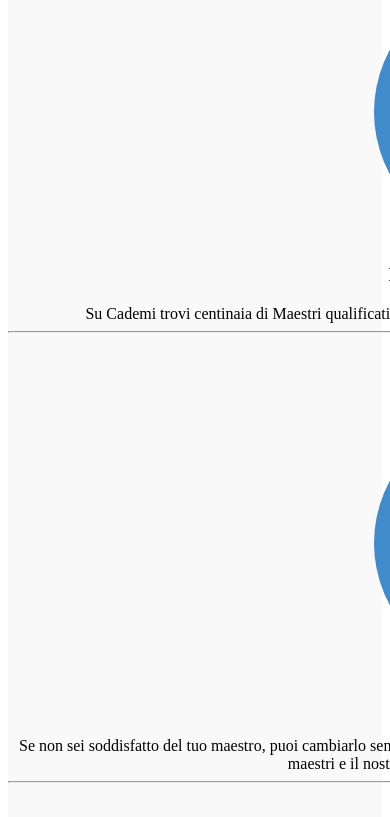
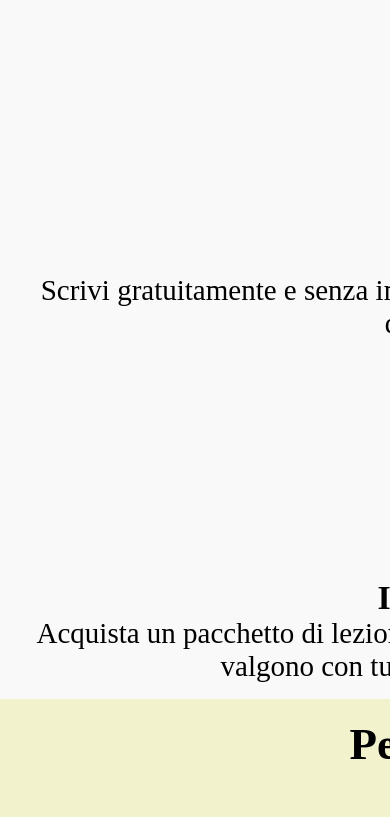
Before and after one commit to pizzi9523/html-css-resp-wannabe, a plain HTML site: page index.html in a window 390 px wide. Shown: the part 1183-2000 px from the top of the page. Drawn offline with Linux system fonts and the light colour scheme.

Commit message:
Completo Responsive 420px

```diff
--- a/style.css
+++ b/style.css
@@ -74,6 +74,41 @@ img {
 
 @media screen and (max-width: 420px) {
 
+  *{
+    box-sizing: border-box;
+    margin: 0;
+    padding: 0;
+  }
 
+  h1{
+    padding: 1.2rem;
+    font-size: 45px;
+  }
+
+  .row{
+    margin: 0;
+  }
+
+  hr{
+    border-width: 3px;
+  }
+
+  #lezioni .row,
+  #why .row{
+    background-color: #F2F2CD ;
+  }
+
+  #lezioni .row>.left,
+  #lezioni .row>.right,
+  #steps .row>.left,
+  #steps .row>.right,
+  #steps .row>.central,
+  #why .row>.first,
+  #why .row>.second,
+  #why .row>.third{
+    width: 100%;
+    font-size: 29px;
+    margin: 1rem 0;
+  }
 
 }
```
Also changed, not shown: index.html (+16 -6 lines).
